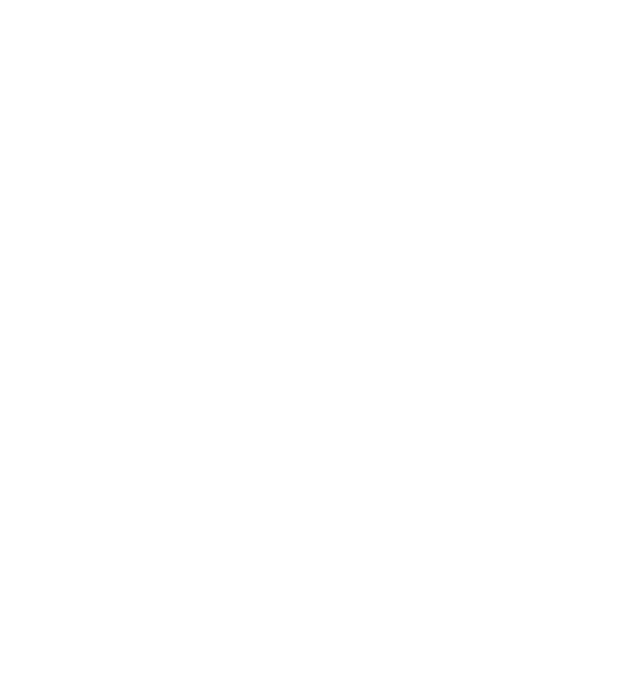
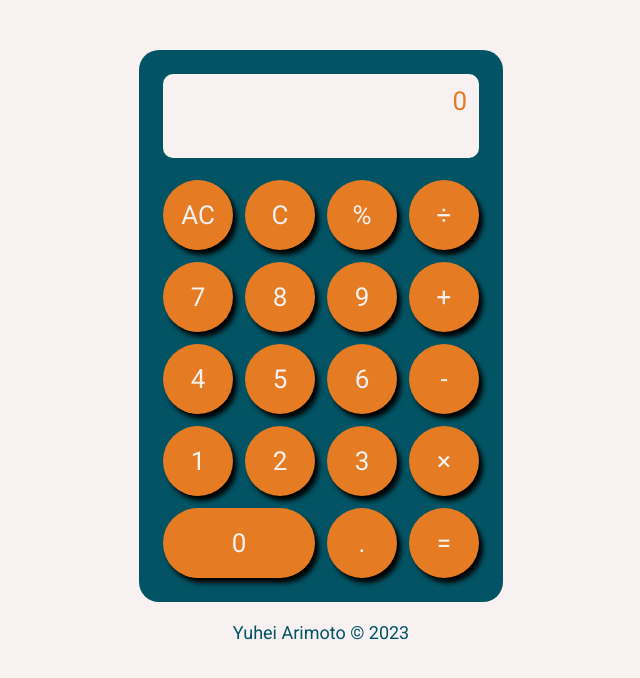
Before and after one commit to yuheiarimoto616/calculator, a plain HTML site: page index.html in a window 1280 px wide. Shown: the whole page, without its empty margins (319-959 px from the left). Drawn offline with Linux system fonts and the light colour scheme.

Commit message:
styling with css done

```diff
--- a/index.html
+++ b/index.html
@@ -10,7 +10,44 @@
 </head>
 <body>
     <div class="calculator">
-        <div class="display"></div>
+        <div class="display">
+            <div class="inputs">0</div>
+            <div class="results">&nbsp;</div>
+        </div>
+        <div class="buttons">
+            <div class="clear" id="ac">AC</div>
+            <div class="clear" id="c">C</div>
+            <div class="operator" id="percent">%</div>
+            <div class="operator" id="divide">÷</div>
+        </div>
+        <div class="buttons">
+            <div class="digits" id="seven">7</div>
+            <div class="digits" id="eight">8</div>
+            <div class="digits" id="nine">9</div>
+            <div class="operator" id="plus">+</div>
+        </div>
+        <div class="buttons">
+            <div class="digits" id="four">4</div>
+            <div class="digits" id="five">5</div>
+            <div class="digits" id="six">6</div>
+            <div class="operator" id="minus">-</div>
+        </div>
+        <div class="buttons">
+            <div class="digits" id="one">1</div>
+            <div class="digits" id="two">2</div>
+            <div class="digits" id="thhree">3</div>
+            <div class="operator" id="multiply">×</div>
+        </div>
+        <div class="buttons">
+            <div class="digits" id="zero">0</div>
+            <div class="digits" id="dot">.</div>
+            <div class="operator" id="equal">=</div>
+        </div>
     </div>
+
+    <footer>
+        Yuhei Arimoto &copy;
+        <script>document.write(new Date().getFullYear())</script>
+    </footer>
 </body>
 </html>
--- a/styles.css
+++ b/styles.css
@@ -0,0 +1,67 @@
+@import url('https://fonts.googleapis.com/css2?family=Roboto&display=swap');
+
+body {
+    margin: 50px;
+    display: flex;
+    flex-direction: column;
+    justify-content: center;
+    align-items: center;
+    background-color: #F8F1F1;
+    font-family: 'Roboto', sans-serif;
+    font-size: 26px;
+    color: #F8F1F1;
+}
+
+.display {
+    border-radius: 10px;
+    color: #E57C23;
+    text-align: right;
+    padding: 12px;
+    background-color: #F8F1F1;
+    margin-bottom: 10px;
+}
+
+.calculator {
+    background-color: #025464;
+    padding: 24px;
+    display: flex;
+    flex-direction: column;
+    gap: 12px;
+    border-radius: 20px;
+}
+
+.buttons {
+    display: flex;
+    justify-content: center;
+    gap: 12px;
+}
+
+.buttons>div {
+    display: flex;
+    justify-content: center;
+    align-items: center;
+    width: 40px;
+    height: 40px;
+    border-radius: 50%;
+    background-color: #E57C23;
+    padding: 15px;
+    box-shadow: 4px 5px 5px 0px black;
+    cursor: pointer;
+}
+
+.digits:hover {
+    background-color: #F8F1F1;
+    color: #E57C23;
+    transform: translateY(-0.2rem);
+}
+
+#zero {
+    flex: 1 1 0;
+    border-radius: 35px;
+}
+
+footer {
+    margin-top: 20px;
+    color: #025464;
+    font-size: 18px;
+}
```
